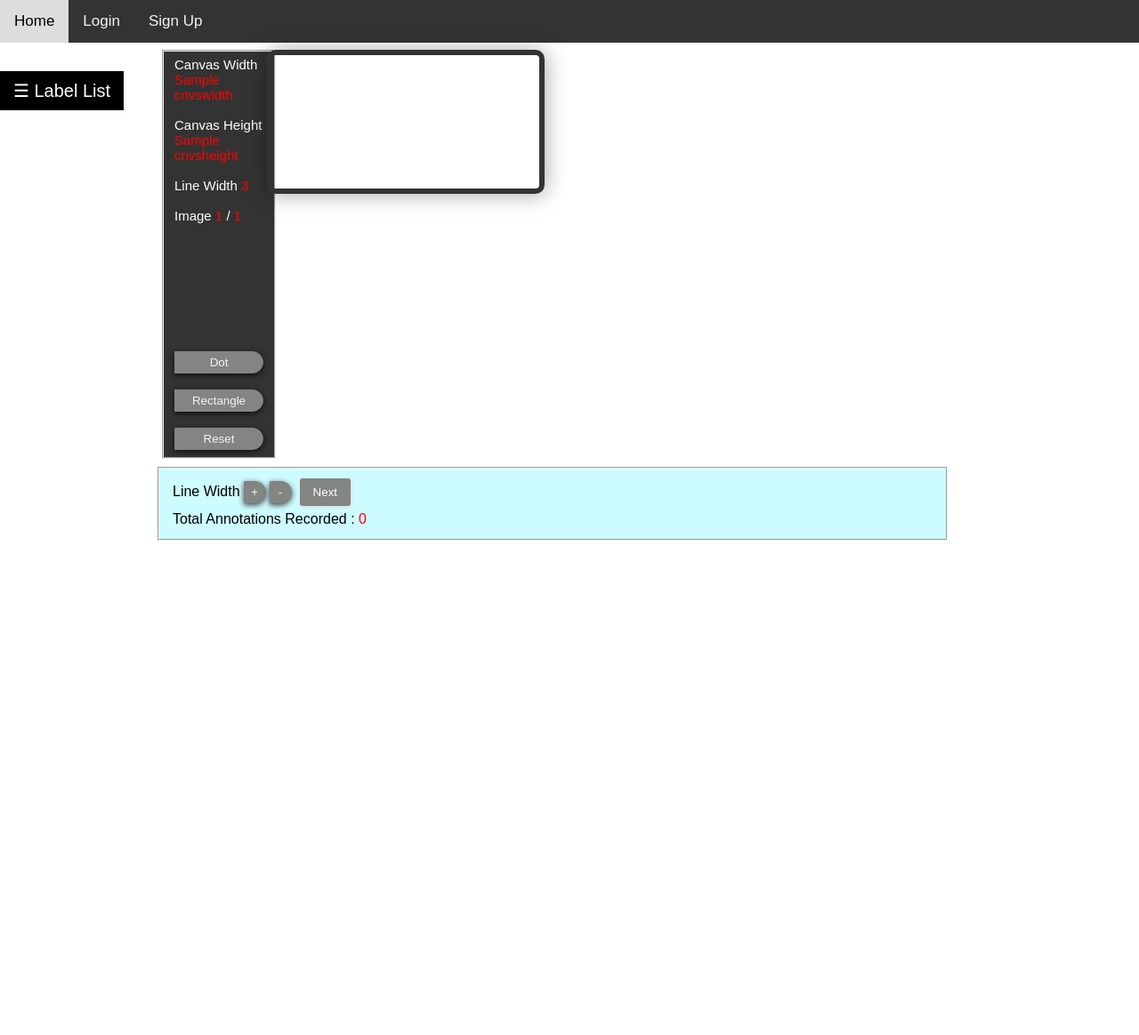
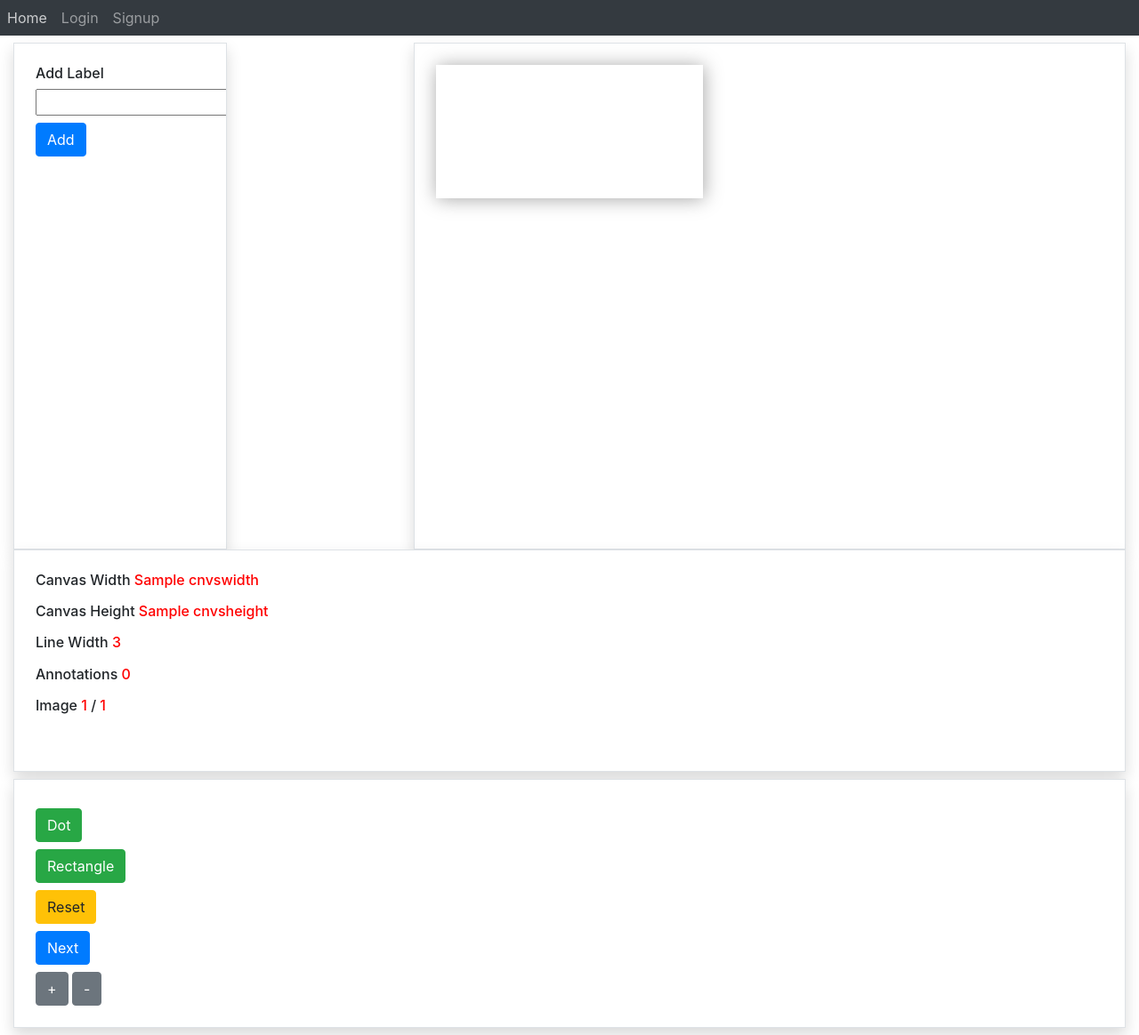
Before and after one commit to stevenandry/innotate, a Python web app: template templates/paint.html in a window 1280 px wide; the page is wider, and only the part inside the window is pictured. Shown: that part at 89% size. Before the commit the page ends 608 px from the top of that part, so only its background shows below. Run offline with Jinja, Linux system fonts and the light colour scheme; the template is opened without the code that fills it: most values are stand-ins (such as "Sample title", 1, 10 or a date in 2020); grey boxes marked "Sample" are stand-in pictures; a map, chart or similar area stays blank; some libraries are stand-ins or nearby versions.

Commit message:
New UI and CSS using Bootstrap

```diff
--- /dev/null
+++ b/templates/base-bootstrap.html
@@ -0,0 +1,48 @@
+<!DOCTYPE html>
+<html lang="en">
+
+<head>
+	<meta charset="UTF-8">
+	<meta name="viewport" content="width=device-width, initial-scale=1.0">
+	<title>AI Data Modelling</title>
+	<!-- <link rel="stylesheet" href="https://maxcdn.bootstrapcdn.com/bootstrap/3.3.7/css/bootstrap.min.css"> -->
+	<link rel="stylesheet" href="https://maxcdn.bootstrapcdn.com/bootstrap/4.4.1/css/bootstrap.min.css">
+	<link rel="stylesheet" href="static/styles.css">
+</head>
+
+<body>
+	<nav class="navbar-dark navbar-expand-sm bg-dark">
+		<!-- Links -->
+		<ul class="navbar-nav">
+			{% if not current_user.is_authenticated %}
+			<li class="nav-item">
+				<a class="nav-link" href="{{ url_for('main.index') }}">Home</a>
+			</li>
+			<li class="nav-item">
+				<a class="nav-link" href="{{ url_for('auth.login') }}">Login</a>
+			</li>
+			<li class="nav-item">
+				<a class="nav-link" href="{{ url_for('auth.signup') }}">Signup</a>
+			</li>
+			{% endif %}
+
+			{% if current_user.is_authenticated %}
+			<li class="nav-item">
+				<a class="nav-link" href="{{ url_for('main.index_loggedin') }}">Home</a>
+			</li>
+			<li class="nav-item">
+				<a class="nav-link" href="{{ url_for('main.resize') }}">Draw</a>
+			</li>
+			<li class="nav-item">
+				<a class="nav-link" href="{{ url_for('auth.logout') }}">Logout</a>
+			</li>
+			{% endif %}
+		</ul>
+	</nav>
+	<div class="container-fluid pt-2">
+	{% block content %}
+	{% endblock %}
+	</div>
+</body>
+
+</html>
--- a/templates/canvas-size.html
+++ b/templates/canvas-size.html
@@ -1,4 +1,4 @@
-{% extends "base.html" %}
+{% extends "base-bootstrap.html" %}
 
 {% block content %}
 <div class="animate-bottom">
--- a/templates/index.html
+++ b/templates/index.html
@@ -1,4 +1,4 @@
-{% extends "base.html" %}
+{% extends "base-bootstrap.html" %}
 
 {% block content %}
   <h1 class="home-title">
--- a/templates/login.html
+++ b/templates/login.html
@@ -1,4 +1,4 @@
-{% extends "base.html" %}
+{% extends "base-bootstrap.html" %}
 
 {% block content %}
 <div class="animate-bottom">
--- a/templates/paint.html
+++ b/templates/paint.html
@@ -1,100 +1,19 @@
-{% extends "base.html" %}
+{% extends "base-bootstrap.html" %}
+{% block content %}
+<!DOCTYPE html>
+<html lang="en">
 
-{% block content %}
-<link rel="stylesheet" type="text/css" href="{{ url_for('static', filename='style_paint.css') }}">
-<!-- <link rel="stylesheet" href="https://maxcdn.bootstrapcdn.com/bootstrap/3.4.1/css/bootstrap.min.css"> -->
+<head>
+        <meta charset="UTF-8">
+        <meta name="viewport" content="width=device-width, initial-scale=1.0">
+        <title>Document</title>
+</head>
 
 <body onload="reset()">
-        <p>
-                <!-- <div class="loader"></div> -->
+
         <div class="loader-wrapper">
                 <span class="loader"><span class="loader-inner"></span></span>
         </div>
-                <div id="mySidepanel" class="sidepanel">
-                        <a href="javascript:void(0)" class="closebtn" onclick="closeNav()">&times;</a>
-                        <div class="label-paint">
-                                <label style="color:white">Add Label
-                                </label><br><input id="labelname" class="input-paint" type="text"><button id="save"
-                                        class="button-paint" onclick='addlabel()'>Add</button>
-                                <br>
-                                <br>
-
-                                <div id="labellist">
-
-
-
-                                </div>
-                        </div>
-                </div>
-
-                <button class="openbtn" onmouseover="openNav()">&#9776; Label List</button>
-                <table>
-                        <tr>
-                                <td>
-                                        <fieldset id="toolset">
-                                                <img style="display:none" id="imagetest" src="static/images/test.jpg"
-                                                        alt="Test Image">
-                                                <img style="display:none" id="imagetest2" src="static/images/test2.jpg"
-                                                        alt="Test Image 2">
-                                                <div class="toolsetindicator">
-                                                        <font color="white">Canvas Width <font color="red">{{cnvswidth}}
-                                                                </font>
-                                                        </font>
-                                                        <br>
-                                                        <br>
-                                                        <font color="white">Canvas Height <font color="red">
-                                                                        {{cnvsheight}}
-                                                                </font>
-                                                        </font>
-                                                        <br>
-                                                        <br>
-                                                        <font color="white">Line Width
-                                                                <font color="red" id="currentlw"> 3 </font>
-                                                        </font>
-                                                        <br>
-                                                        <br>
-                                                        <font color="white">Image
-                                                                <font color="red" id="imagenumber"></font>
-                                                                <label>/</label>
-                                                                <font color="red" id="totalimagenumber"></font>
-                                                        </font>
-                                                </div>
-                                                <br>
-                                                <br>
-                                                <br>
-                                                <br>
-                                                <br>
-                                                <br>
-                                                <br>
-                                                <br>
-                                                <button id="penciltool" type="button"
-                                                        style="height: 25px; width: 100px;"
-                                                        onclick="pencil()">Dot</button>
-                                                <br>
-                                                <br>
-                                                <button id="rectangletool" type="button"
-                                                        style="height: 25px; width: 100px;"
-                                                        onclick="rectangle()">Rectangle</button>
-                                                <br>
-                                                <br>
-                                                <button id="resettool" type="button" style="height: 25px; width: 100px;"
-                                                        onclick="reset()">Reset</button>
-                                        </fieldset>
-                                </td>
-                                <td>
-                                        <canvas id="paint" width={{cnvswidth}} height={{cnvsheight}}></canvas>
-                                </td>
-                                <td>
-
-
-                                        <div style="position:absolute;left: 900px ;top:80px">
-
-                                        </div>
-
-                                </td>
-                        </tr>
-                </table>
-        </p>
         <ul style="display:none">
                 {% for imagezz in imagelist %}
                 <li class="imageclass">{{imagezz}}</li>
@@ -103,53 +22,120 @@
         <div hidden id="listimages">
 
         </div>
-        <fieldset id="colorset">
-                <table>
-                        <tr>
-                                <div id="colortoolset">
+        <!-- <div class="container"> -->
+        <div id="mySidepanel" class="row">
+                <!-- <a href="javascript:void(0)" class="closebtn" onclick="closeNav()">&times;</a> -->
+                <div class="col">
+                        <div class="border shadow p-4 bg-white overflow-auto" style="height:570px;width:240px">
+                                <h6>Add Label</h6>
+                                <input id="labelname" class="input-paint" type="text">
+                                <button id="save" class="btn btn-primary mt-2" onclick='addlabel()'>Add</button>
+                                <br>
+                                <br>
 
+                                <div id="labellist">
                                 </div>
-                        </tr>
-                        <tr>
-                                <td><label class="label-paint">Line Width</label></td>
-                                <td><button id="pixel_plus" type="button" onclick="add_pixel()"
-                                                style="width: 25px;">+</button></td>
-                                <td><button id="pixel_minus" type="button" onclick="reduce_pixel()"
-                                                style="width: 25px;">-</button></td>
-                                <td><button id="nextbtn" class="button-paint" type="button"
-                                                onclick="nextimage()">Next</button></td>
-                                <td><label style="display:none;font-family: Arial, Helvetica, sans-serif;position:relative;left:10px"
-                                                id="currentlabel2">Currently Labeling</label> <label id="currentlabel"
-                                                style="display:none;font-family: Arial, Helvetica, sans-serif;position:relative;left:10px"></label>
-                                </td>
-                        </tr>
-                </table>
+                        </div>
+                </div>
+                <div class="col">
+                        <div class="border shadow p-4 bg-white overflow-auto" style="height:570px;width:800px ">
+                                <canvas style="box-shadow: 1px 1px 20px rgba(0, 0, 0, 0.35)" id="paint"
+                                        width={{cnvswidth}} height={{cnvsheight}}></canvas>
+                                <br>
+                                <div id="currentlabel2" style="display:none">
+                                        <h6>Currently Labeling <font color="red" id="currentlabel"></font>
+                                        </h6>
+                                </div>
 
-                <table>
-                        <tr>
-                                <td><label class="label-paint">Total Annotations Recorded : </label>
-                                        <font class="label-paint" id="recordannotation" color="red"></font>
-                                </td>
-                                <td>
-                                        <div id="showcoordinate" class="showcoordinate">
-                                                <div class="label-paint">
+                                <!-- <div id="colortoolset">
+                                </div> -->
+                        </div>
+                </div>
+                <div class="col">
+                        <div class="border shadow p-4 mb-2 bg-white" style="height:250px">
+                                <h6 class="mb-3">Canvas Width <font color="red">{{cnvswidth}}
+                                        </font>
+                                </h6>
+                                <h6 class="mb-3">Canvas Height <font color="red">
+                                                {{cnvsheight}}
+                                        </font>
+                                </h6>
+                                <h6 class="mb-3">Line Width
+                                        <font color="red" id="currentlw"> 3
+                                        </font>
+                                </h6>
+                                <h6 class="mb-3">Annotations
+                                        <font id="recordannotation" color="red"></font>
+                                </h6>
+                                <h6 class="mb-2">Image
+                                        <font color="red" id="imagenumber">
+                                        </font>
+                                        <label>/</label>
+                                        <font color="red" id="totalimagenumber">
+                                        </font>
+                                </h6>
+                                <div id="showcoordinate" style="display:none">
+                                        <h6>
+                                                <label>Coordinates</label>
+                                                <label id="coordinatex" style="color:red"></label>
+                                                <label>,</label>
+                                                <label id="coordinatey" style="color:red"></label>
+                                                <label></label>
+                                        </h6>
+                                </div>
+                        </div>
+                        <div class="border shadow p-4 mb-2 bg-white">
+                                <button id="penciltool" type="button" class="btn btn-success mt-2"
+                                        onclick="pencil()">Dot</button>
+                                <br>
+                                <button id="rectangletool" type="button" class="btn btn-success mt-2"
+                                        onclick="rectangle()">Rectangle</button>
+                                <br>
+                                <button id="resettool" type="button" class="btn btn-warning mt-2"
+                                        onclick="reset()">Reset</button>
+                                <br>
+                                <button id="nextbtn" class="btn btn-primary mt-2" type="button"
+                                        onclick="nextimage()">Next</button>
+                                <br>
+                                <button class="btn btn-secondary mt-2" id="pixel_plus" type="button"
+                                        onclick="add_pixel()">+</button>
+                                <button class="btn btn-secondary mt-2" id="pixel_minus" type="button"
+                                        onclick="reduce_pixel()">-</button>
+                                <br>
+                                <!-- <div id="showcoordinate" style="display:none">
+                                        <div>
                                                 <label>Coordinates : (</label>
                                                 <label id="coordinatex" style="color:red">x</label>
                                                 <label>,</label>
                                                 <label id="coordinatey" style="color:red">y</label>
                                                 <label>)</label>
                                         </div>
+                                </div> -->
                         </div>
-                                </td>
-                        </tr>
-                </table>
-        </fieldset>
+                </div>
+        </div>
+        <!-- <div class="row">
+                <div class="col-*-4">
+
+
+                </div>
+                <div class="col-*-4">
+
+
+                </div>
+        </div> -->
+        <!-- </div> -->
+
+        <link rel="stylesheet" type="text/css" href="{{ url_for('static', filename='style_loader.css') }}">
         <!-- <script src="http://code.jquery.com/jquery-1.8.3.js"></script> -->
-        <!-- jQuery library -->
         <script src="https://ajax.googleapis.com/ajax/libs/jquery/3.4.1/jquery.min.js"></script>
 
-        <!-- Latest compiled JavaScript -->
-        <script src="https://maxcdn.bootstrapcdn.com/bootstrap/3.4.1/js/bootstrap.min.js"></script>
+        <script src=" {{ url_for('static', filename='script-bootstrap.js') }}"></script>
 
-        <script src=" {{ url_for('static', filename='script.js') }}"></script>
+        <link rel="stylesheet" href="https://maxcdn.bootstrapcdn.com/bootstrap/4.4.1/css/bootstrap.min.css">
+        <!-- <script src="https://cdnjs.cloudflare.com/ajax/libs/popper.js/1.16.0/umd/popper.min.js"></script> -->
+        <!-- <script src="https://maxcdn.bootstrapcdn.com/bootstrap/4.4.1/js/bootstrap.min.js"></script> -->
+</body>
+
+</html>
 {% endblock %}
--- a/templates/signup.html
+++ b/templates/signup.html
@@ -1,4 +1,4 @@
-{% extends "base.html" %}
+{% extends "base-bootstrap.html" %}
 
 {% block content %}
 <div class="animate-bottom">
```
Lines whose indentation alone changed are shown as unchanged.
